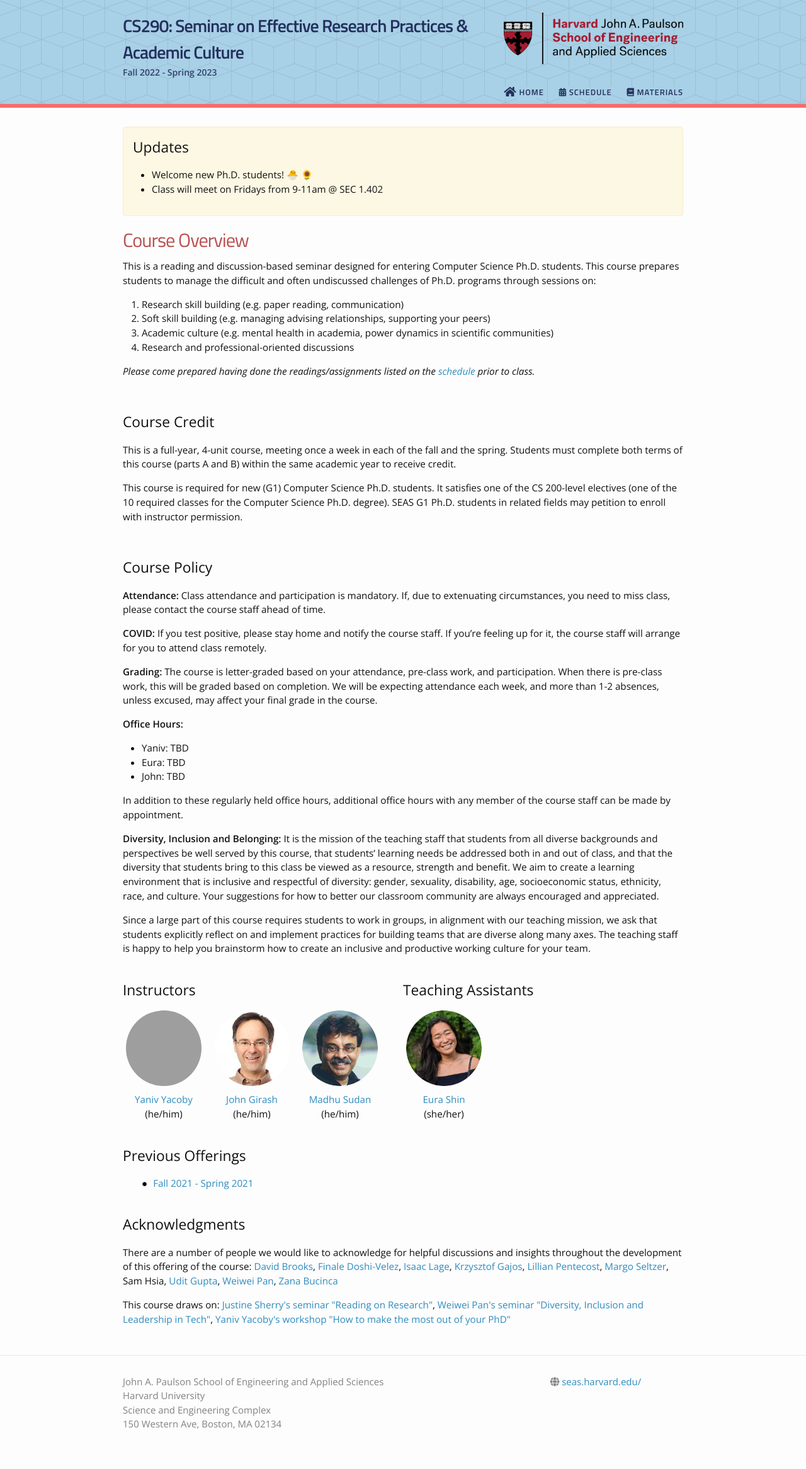
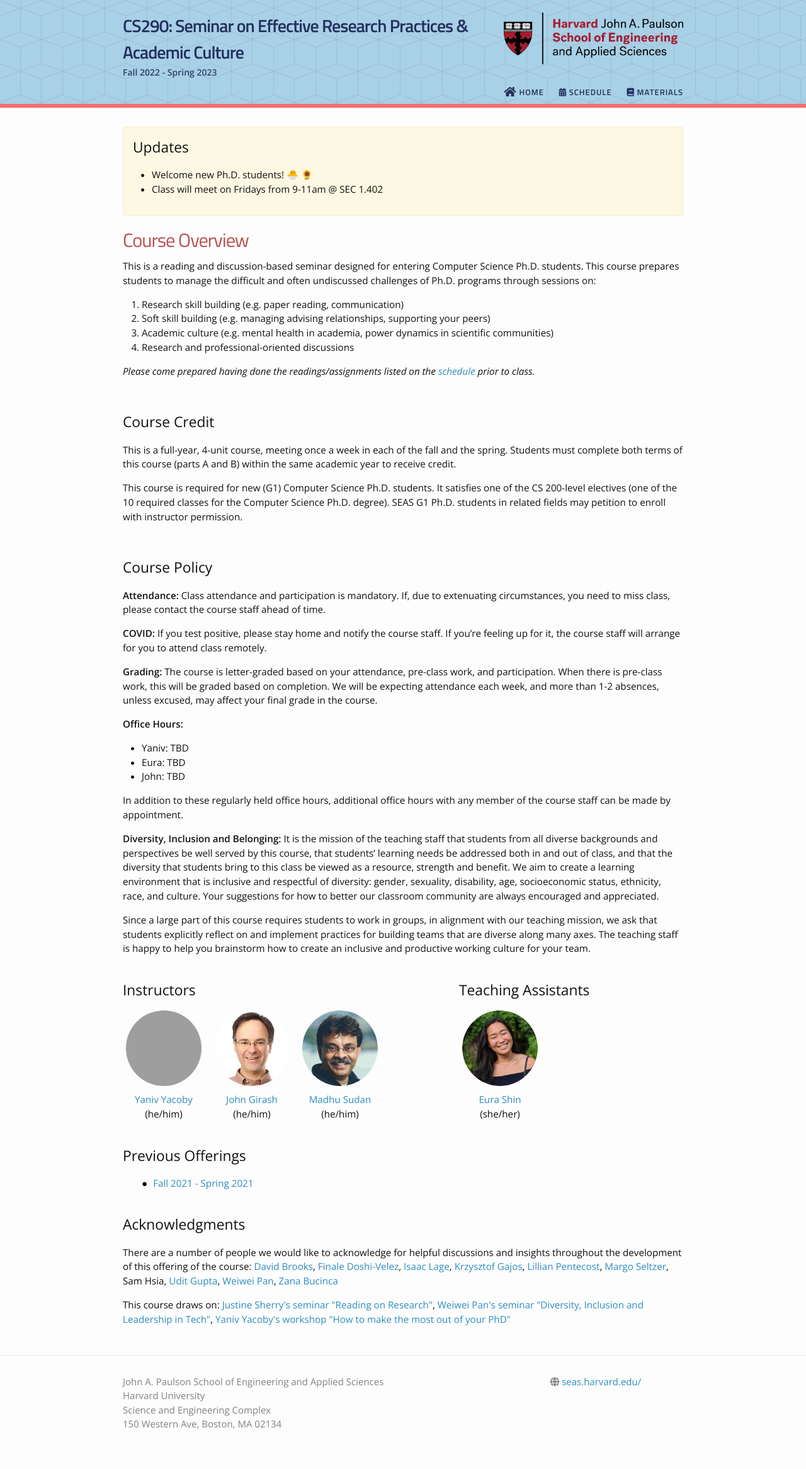
Before and after one commit to yanivyacoby/harvard-cs290, a Jekyll site: the page built from index.md, in a window 1280 px wide. Shown: the whole page at 63% size. Built offline with Jekyll 4.4.1, drawn with Linux system fonts in a browser that asks for light colours; nearby versions of some CDN libraries; grey boxes are pictures that could not be loaded.

Commit message:
Update home.html

```diff
--- a/_layouts/home.html
+++ b/_layouts/home.html
@@ -17,7 +17,7 @@ layout: default
 
     <br>
     <div>
-        <div style="width:50%; float: left">
+        <div style="width:60%; float: left">
             <!-- <h2>Instructors</h2> -->
             <!-- <div class="image--cover-container">
                 <img src="{{site.data.people.instructor.profile_pic | prepend: site.baseurl }}" class="image--cover">
@@ -42,7 +42,7 @@ layout: default
             </div>
         </div>
 
-        <div style="width:50%; float: left">
+        <div style="width:40%; float: left">
             <div class="profile-pic-gallary ">
                 <h2>Teaching Assistants</h2>
                 {% for ta in site.data.people.teaching_assistants %}
```
